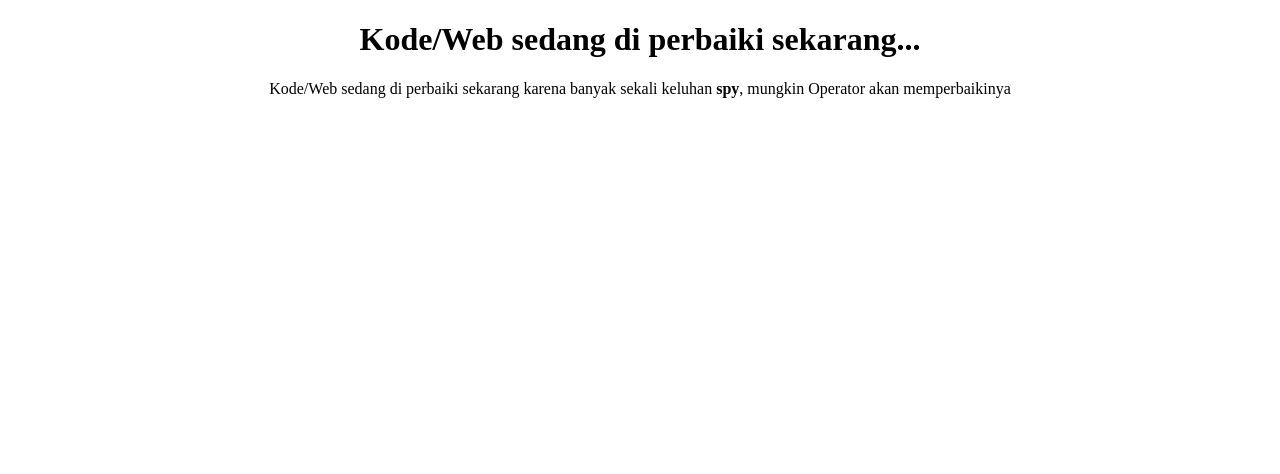
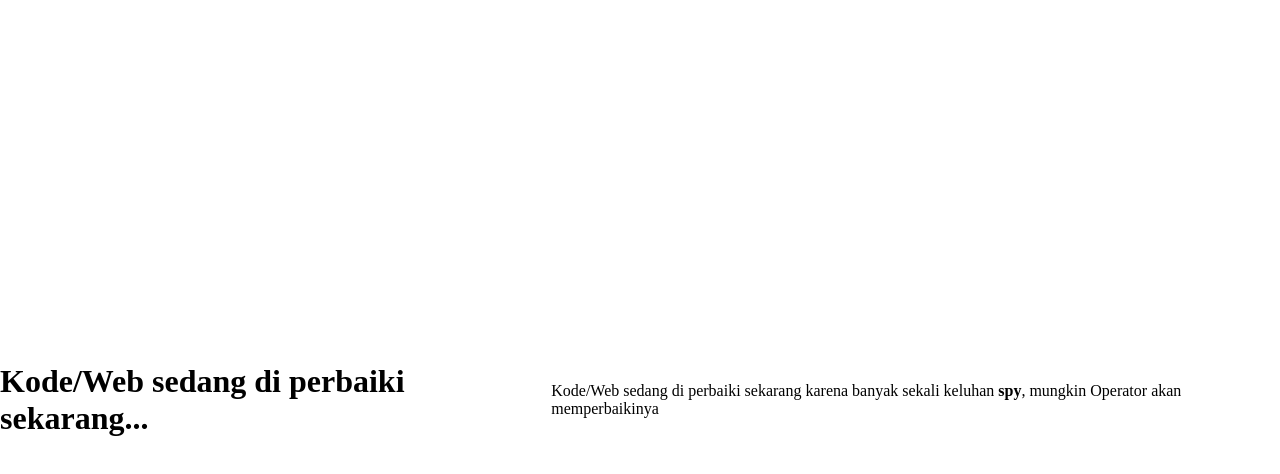
Before and after one commit to Daffa7382466/Public-Chat-modif, a plain HTML site: page index.html in a window 1280 px wide. Drawn offline with Linux system fonts and the light colour scheme.

Commit message:
Update index.html

```diff
--- a/index.html
+++ b/index.html
@@ -5,7 +5,11 @@
   <title>Global Storage Supabase</title>
   <style>
     body {
-      text-align: center;
+        display: flex;
+  justify-content: center; /* Tengah horizontal */
+  align-items: center;     /* Tengah vertikal */
+  height: 100vh;           /* Gunakan tinggi penuh layar */
+  margin: 0;
     }
   </style>
 </head>
```
